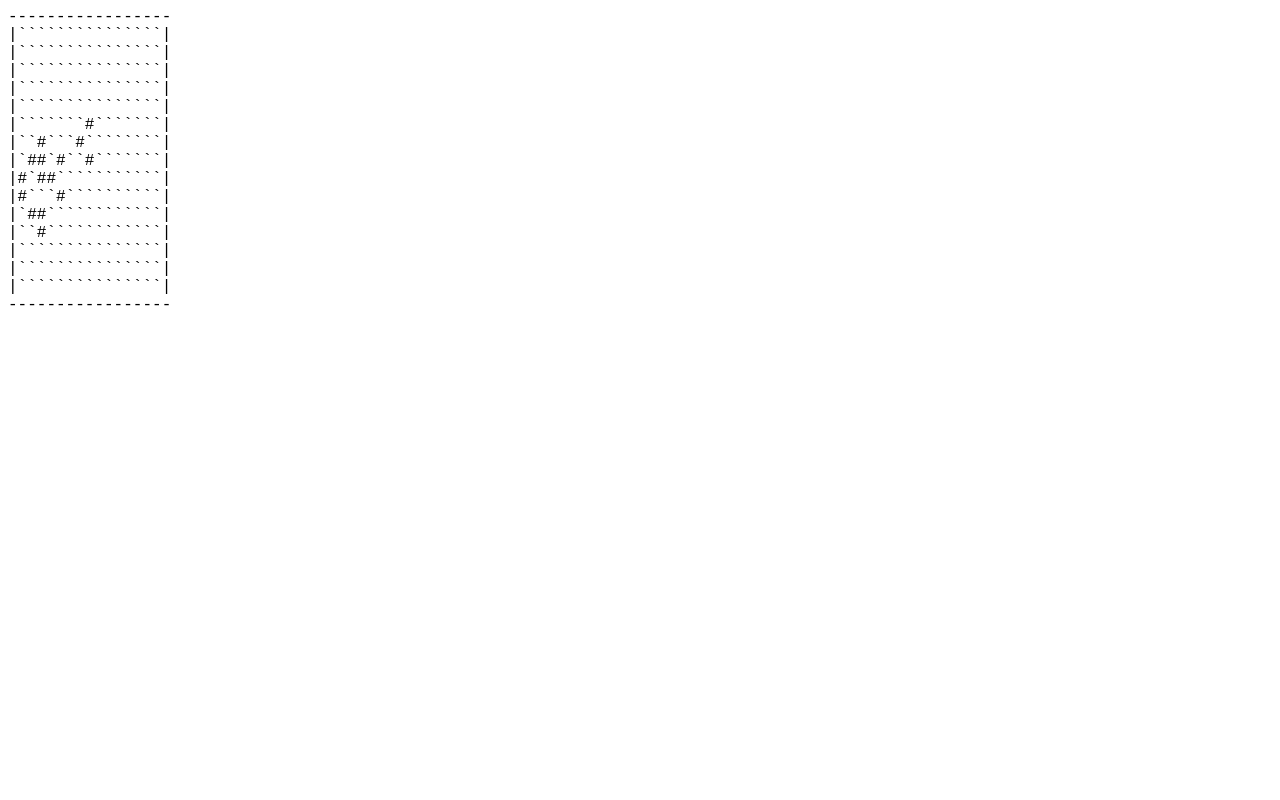
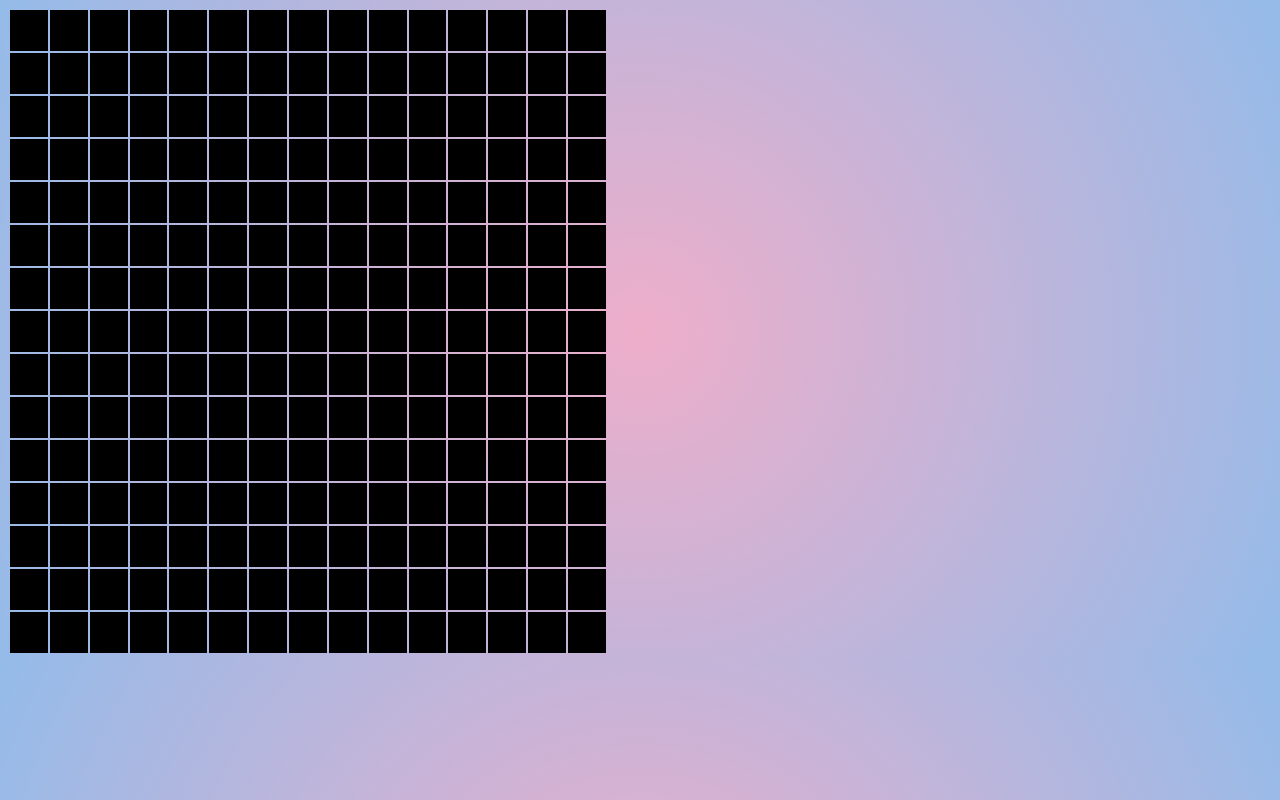
Before and after one commit to wardou2/life-react, a React app: page / in a window 1280 px wide. Built offline with nearby package versions, Linux system fonts and the light colour scheme.

Commit message:
Upgrade render to a basic html table version.

```diff
--- /dev/null
+++ b/src/components/GameBoard.scss
@@ -0,0 +1,16 @@
+.container {
+    display: table;
+    height: 100%;
+    width: 100%;
+}
+
+.cell {
+
+    &__alive {
+        background: linear-gradient(#e66465, #9198e5);
+    }
+
+    &__dead {
+        background-color: black;
+    }
+}
--- /dev/null
+++ b/src/components/GameBoard.tsx
@@ -0,0 +1,39 @@
+import * as React from 'react';
+import { Board } from './Interface';
+
+import './GameBoard.scss';
+
+interface Props {
+    board: Board;
+}
+
+export const GameBoard = ({ board }: Props) => {
+    const height = board.length;
+    const width = board[0].length;
+
+    return (
+        <table className="container">
+            <tbody>
+                {board.map((row) => {
+                    return (
+                        <tr>
+                            {row.map((cell) => {
+                                return (
+                                    <td
+                                        className={`cell cell__${
+                                            cell ? 'alive' : 'dead'
+                                        }`}
+                                        style={{
+                                            width: `${100 / height}%`,
+                                            paddingBottom: `${100 / height}%`,
+                                        }}
+                                    />
+                                );
+                            })}
+                        </tr>
+                    );
+                })}
+            </tbody>
+        </table>
+    );
+};
--- a/src/components/GameOfLife.tsx
+++ b/src/components/GameOfLife.tsx
@@ -1,7 +1,7 @@
 import * as React from 'react';
-import { FC, useState } from 'react';
-
-type Board = boolean[][];
+import { useState } from 'react';
+import { Board } from './Interface';
+import { GameBoard } from './GameBoard';
 
 interface Props {
     speed: number;
@@ -148,10 +148,8 @@ export const GameOfLife = ({ speed, width, height }: Props) => {
     run(boardState);
 
     return (
-        <div style={{ whiteSpace: 'pre-line' }}>{renderBoard(boardState)}</div>
+        <div style={{ width: '600px' }}>
+            <GameBoard board={boardState} />
+        </div>
     );
 };
-
-// const initState = deadState(20, 20);
-// const randState = randomState(initState);
-// run(randState);
--- a/src/components/Hello.tsx
+++ /dev/null
@@ -1,3 +0,0 @@
-import * as React from 'react';
-
-export const Hello = () => <h1>Hello!</h1>;
--- /dev/null
+++ b/src/components/Interface.ts
@@ -0,0 +1 @@
+export type Board = boolean[][];
--- a/src/index.scss
+++ b/src/index.scss
@@ -1,3 +1,4 @@
 body {
-    font-family: "Courier New", Courier, monospace
+    background: rgb(238, 174, 202);
+    background: radial-gradient(circle, rgba(238, 174, 202, 1) 0%, rgba(148, 187, 233, 1) 100%);
 }
```
